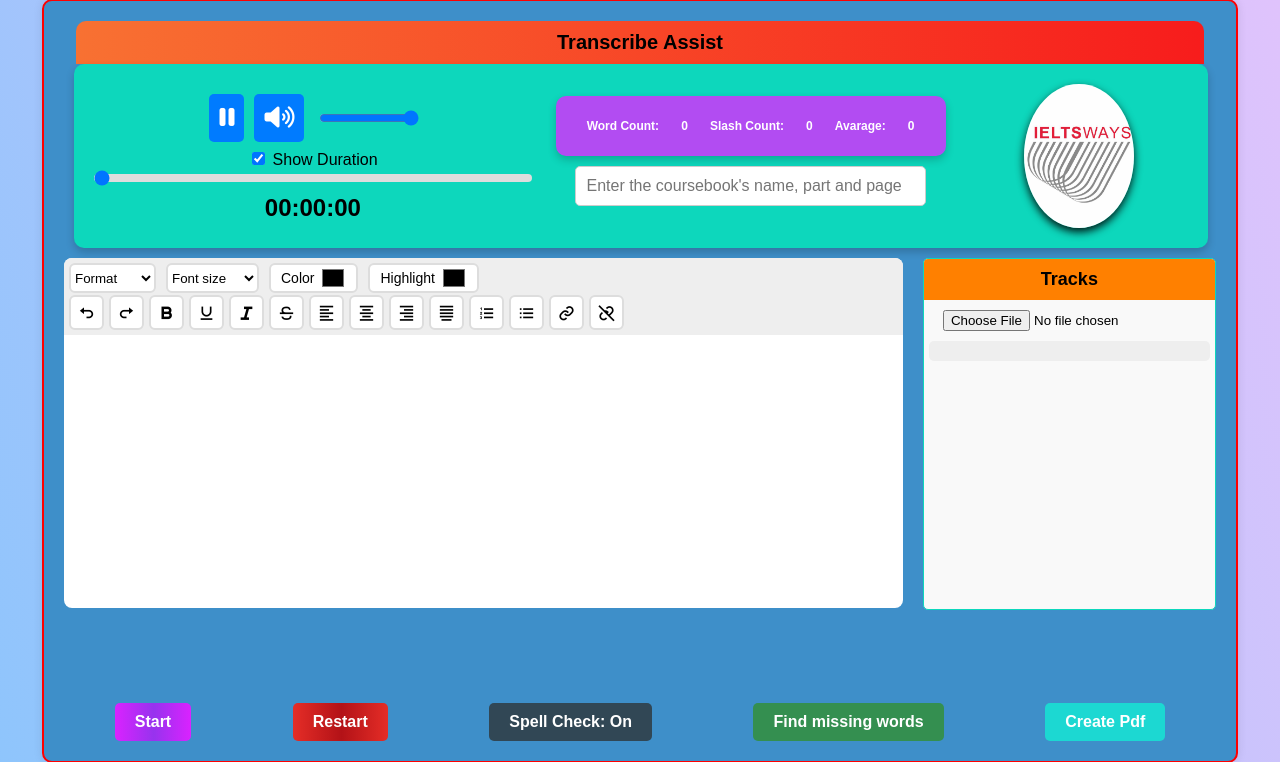
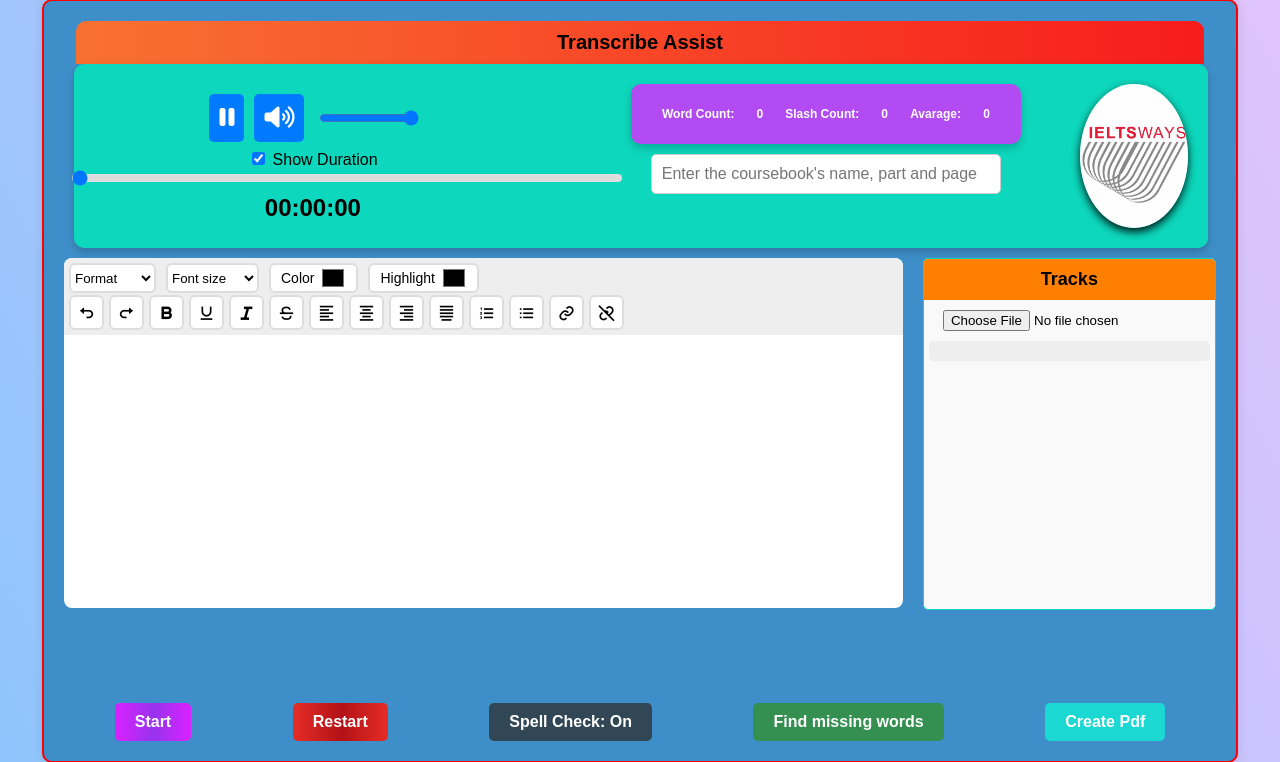
Before and after one commit to Arminarm90/Transcription-Assist, a Django app: page / in a window 1280 px wide. Shown: the part 19-781 px from the top of the page. Run offline with Django 4.2, Linux system fonts and the light colour scheme; data that the repository does not hold is empty; some libraries are stand-ins or nearby versions.

Commit message:
expending progress bar

```diff
--- a/transcription/static/css/style.css
+++ b/transcription/static/css/style.css
@@ -132,7 +132,7 @@ audio {
   height: 100%; /* Adjust the height as needed */
   overflow: hidden;
   border-radius: 50%;
-  margin: auto;
+  margin-left: 90px;
   box-shadow: 0 4px 8px rgba(0, 0, 0, 0.9);
 }
 
@@ -148,8 +148,8 @@ audio {
   width: 30%;
   align-items: center;
   flex-direction: column;
-  margin: auto;
-}
+  margin-left: 130px
+;}
 
 .center2 {
   flex: 1; /* Takes up remaining space */
@@ -216,12 +216,13 @@ button:hover {
 
 #progress-bar {
   appearance: none;
-  width: 100%;
+  width: 550px;
   height: 8px;
   margin-top: 5px;
   border-radius: 5px;
   background: #ddd;
   outline: none;
+  margin-left: 70px;
 }
 
 #stopwatch {
```
